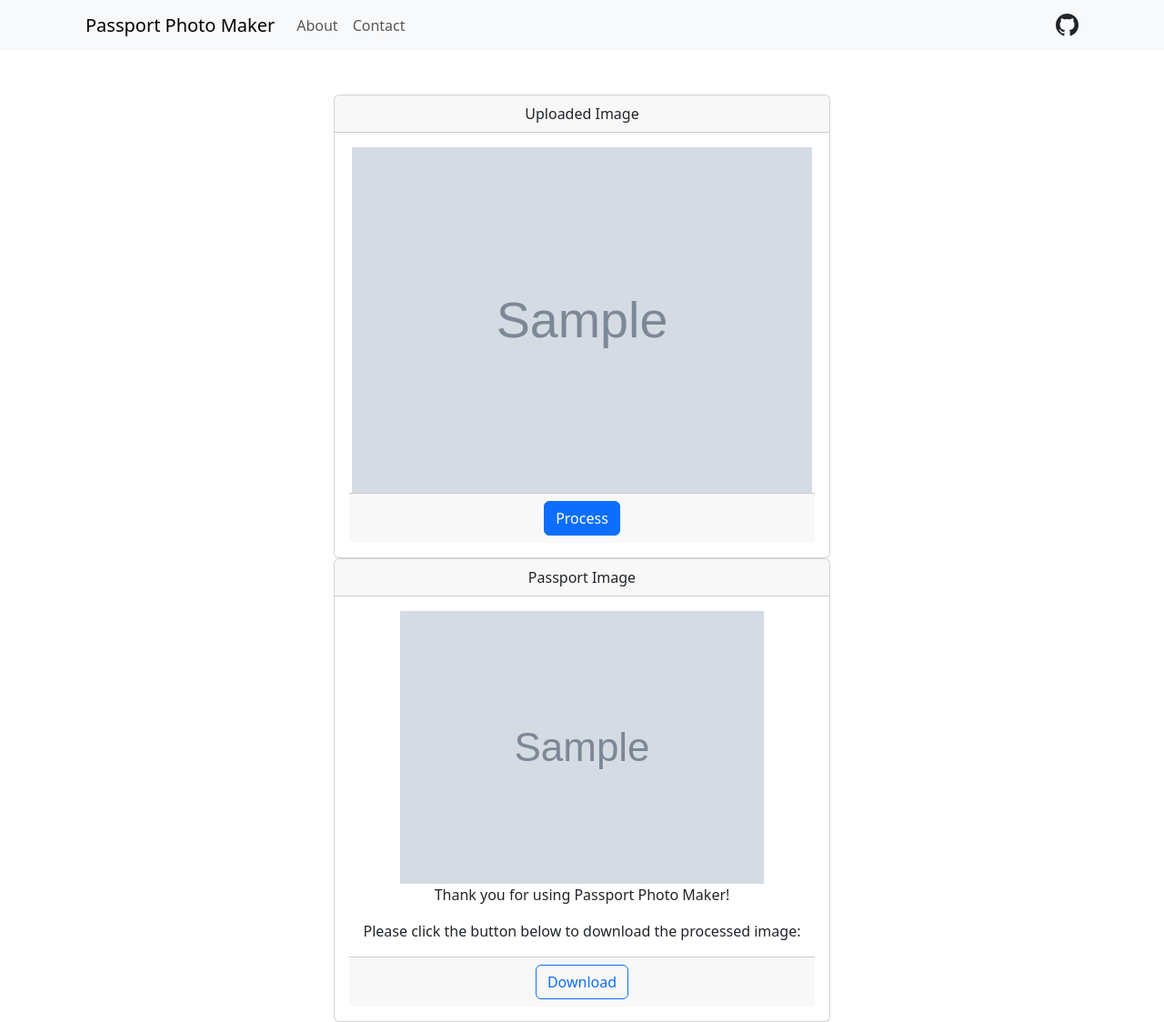
After one commit to Zevrap-81/Passport_photo, a FastAPI app: template templates/index.html in a window 1280 px wide. The commit adds this page. Shown: the whole page at 91% size. Run offline with FastAPI, Linux system fonts and the light colour scheme; the template is opened without the code that fills it: most values are stand-ins (such as "Sample title", 1, 10 or a date in 2020); grey boxes marked "Sample" are stand-in pictures; some libraries are stand-ins or nearby versions.

Commit message:
release version

```diff
--- a/app.py
+++ b/app.py
@@ -7,6 +7,7 @@ from fastapi.staticfiles import StaticFiles
 from fastapi.templating import Jinja2Templates
 
 import shutil
+import time
 from typing import List
 import cv2
 from PIL import Image
@@ -22,10 +23,16 @@ templates = Jinja2Templates(directory="templates")
 transformer = TransformImageToPassportSpecs()
 
 
-# %% ---------------------------------------------
 @app.get("/")
 async def index(request: Request):
-    return templates.TemplateResponse("index.html", context={"request": request})
+    return templates.TemplateResponse("home.html", context={"request": request})
+
+
+@app.get("/upload")
+async def index(request: Request):
+    return templates.TemplateResponse(
+        "index.html", context={"request": request, "upload": "true"}
+    )
 
 
 @app.post("/upload/")
@@ -42,7 +49,7 @@ async def upload_file(request: Request, file: UploadFile = File(...)):
 
 
 @app.get("/process/{filename}")
-def process_file(request: Request, filename: str):
+async def process_file(request: Request, filename: str):
     # Processing logic goes here
     image_path = (
         f"static/uploads/{filename}"  # Replace with actual path of processed image
@@ -55,14 +62,13 @@ def process_file(request: Request, filename: str):
     output_path = os.path.join("static/downloads", filename)
     # output_image.save(output_path)
     cv2.imwrite(output_path, output_image[:, :, ::-1])
-
     return templates.TemplateResponse(
         "index.html", {"request": request, "processed_image": filename}
     )
 
 
 @app.get("/download/{filename}")
-def download_file(filename: str):
+async def download_file(filename: str):
     file_path = f"static/downloads/{filename}"
     media_type, _ = mimetypes.guess_type(file_path)
     headers = {"Content-Disposition": f'attachment; filename="{filename}"'}
@@ -71,3 +77,28 @@ def download_file(filename: str):
         media_type=media_type,
         headers=headers,
     )
+
+
+@app.get("/about")
+async def about(request: Request):
+    return templates.TemplateResponse("about.html", {"request": request})
+
+
+@app.post("/contact")
+async def contact_form(request: Request):
+    form = await request.form()
+    name = form.get("name")
+    email = form.get("email")
+    message = form.get("message")
+
+    # Process the form data (e.g., send an email, store in a database, etc.)
+
+    return templates.TemplateResponse(
+        "contact.html",
+        {"request": request, "success_message": "Form submitted successfully"},
+    )
+
+
+@app.get("/contact")
+async def show_contact_form(request: Request):
+    return templates.TemplateResponse("contact.html", {"request": request})
--- a/templates/index.html
+++ b/templates/index.html
@@ -1,33 +1,76 @@
-<!-- {% include 'main.html' %} -->
-<!DOCTYPE html>
-<html>
-  <head>
-    <title>Passport Photo Maker</title>
-    <script src="https://code.jquery.com/jquery-3.6.0.min.js"></script>
-  </head>
+{% extends "main.html" %}
+{% block title %}Home - Passport Photo{% endblock %}
 
-  <body>
-    <h1>Passport Photo Maker</h1>
+{% block content %}
+    <div id="main-app" class="container">
+    <div class="jumbotron text-center">
+    <div class="row justify-content-center">
+      <div class="col-md-6">
+      <h1 class="mt-5"></h1>
+      {% if upload %}
+      <div class="card">
+        <div class="card-header">
+          Upload an Image
+        </div>
+        <div class="card-body">
           <form action="/upload/" method="post" enctype="multipart/form-data">
             <input type="file" name="file" accept=".jpg, .jpeg, .png" required>
             <input type="submit" value="Upload">
           </form>
+        </div>
+      </div>
+      {% endif %}
 
       {% if filename %}
-    <h2>Uploaded Image:</h2>
-    <img src="/static/uploads/{{ filename }}" alt="Uploaded Image" width="400">
-
+      <div class="card">
+        <div class="card-header">
+          Uploaded Image
+        </div>
+        <div class="card-body">
+          <img src="/static/uploads/{{ filename }}" alt="Uploaded Image" id="processedImage">
+          <div class="card-footer text-center">
             <a href="/process/{{filename}}">
-        <button>Process Image</button>
+              <button type="button" class="btn btn-primary">Process</button>
             </a>
+          </div>
+        </div>
+      </div>
       {% endif %}
 
+      {% if processed_image %}
+      <div class="card">
+        <div class="card-header">
+          Passport Image
+        </div>
+        <div class="card-body">
+          <img src="/static/downloads/{{ processed_image }}" alt="Passport Image" id="processedImage">
+          <p class="card-text">Thank you for using Passport Photo Maker!</p>
+          <p>Please click the button below to download the processed image:</p>
 
-    {% if processed_image %}
-    <h2>Passport Image:</h2>
-    <img src="/static/downloads/{{ processed_image }}" alt="Passport Image" width="400">
+          <div class="card-footer text-center">
+            <a href="/download/{{processed_image}}">
+              <button type="button" class="btn btn-outline-primary">Download</button>
+            </a>
+          </div>
+        </div>
+      </div>
+      {% endif %}
+    </div>
+  </div>
+</div>
+</div>
 
-    <a href="/download/{{processed_image}}">
-        <button>Download Image</button>
-    </a>
-    {% endif %}
+<script>
+  // Get the photo element
+  const photo = document.getElementById('processedImage');
+
+  // Get the card element
+  const card = document.querySelector('.card');
+
+  // Set the width of the photo to match the card width
+  const cardWidth = card.offsetWidth;
+  const photoWidth = cardWidth - 40; // Adjust the pixel value as needed
+  photo.style.width = photoWidth + 'px';
+</script>
+
+    {% endblock %}
--- /dev/null
+++ b/templates/main.html
@@ -0,0 +1,18 @@
+<!DOCTYPE html>
+<html>
+  <head>
+    <meta charset="utf-8">
+    <meta name="viewport" content="width=device-width, initial-scale=1">
+    <title>{% block title %} Passport Photo{% endblock %}</title>
+    <script src="https://code.jquery.com/jquery-3.6.0.min.js"></script>
+    <link rel="stylesheet" href="/static/css/bootstrap.min.css">
+    <link href="https://cdn.jsdelivr.net/npm/bootstrap-icons@1.10.5/font/bootstrap-icons.css" rel="stylesheet">
+  </head>
+
+<body>
+  {% include "navbar.html" %}
+  {% block content %} {% endblock %}
+  <script src="/static/js/bootstrap.bundle.min.js"></script>
+
+</body>
+</html>
--- /dev/null
+++ b/templates/navbar.html
@@ -0,0 +1,49 @@
+<!--
+  <nav class="navbar navbar-expand-lg navbar-light bg-light">
+      <a class="navbar-brand" href="/">Passport Photo Maker</a>
+      <button class="navbar-toggler" type="button" data-toggle="collapse" data-target="#navbarNav" aria-controls="navbarNav" aria-expanded="false" aria-label="Toggle navigation">
+        <span class="navbar-toggler-icon"></span>
+      </button>
+      <div class="collapse navbar-collapse justify-content-start" id="navbarNav">
+        <ul class="navbar-nav">
+          <li class="nav-item">
+            <a class="nav-link" href="/about">About</a>
+          </li>
+          <li class="nav-item">
+            <a class="nav-link" href="/contact">Contact</a>
+          </li>
+        </ul>
+      </div>
+
+      <div class="d-flex align-items-center">
+        <a class="text-reset me-3" href="https://github.com/Zevrap-81">
+          <i class="bi bi-github"></i>
+        </a>
+      </div>
+
+    </nav> -->
+
+    <nav class="navbar navbar-expand-lg navbar-light bg-light">
+      <div class="container px-4">
+        <a class="navbar-brand" href="/">Passport Photo Maker</a>
+        <button class="navbar-toggler" type="button" data-toggle="collapse" data-target="#navbarNav" aria-controls="navbarNav" aria-expanded="false" aria-label="Toggle navigation">
+          <span class="navbar-toggler-icon"></span>
+        </button>
+        <div class="collapse navbar-collapse justify-content-start" id="navbarNav">
+          <ul class="navbar-nav">
+            <li class="nav-item">
+              <a class="nav-link" href="/about">About</a>
+            </li>
+            <li class="nav-item">
+              <a class="nav-link" href="/contact">Contact</a>
+            </li>
+          </ul>
+        </div>
+
+        <div class="d-flex align-items-center">
+          <a class="navbar-btn bg-light text-dark" href="https://github.com/Zevrap-81" target="_blank">
+              <i class="bi bi-github" style="font-size: 25px; -webkit-text-stroke-width: 0px;"></i>
+            </a>
+        </div>
+      </div>
+    </nav>
```
Also changed, not shown: requirements.txt (added, +10 -0 lines), templates/about.html (added, +26 -0 lines), templates/contact.html (added, +38 -0 lines), templates/home.html (added, +15 -0 lines), .devcontainer/devcontainer.json (added), .devcontainer/docker-compose.yml (added), 2 other files. Lines whose indentation alone changed are shown as unchanged.
